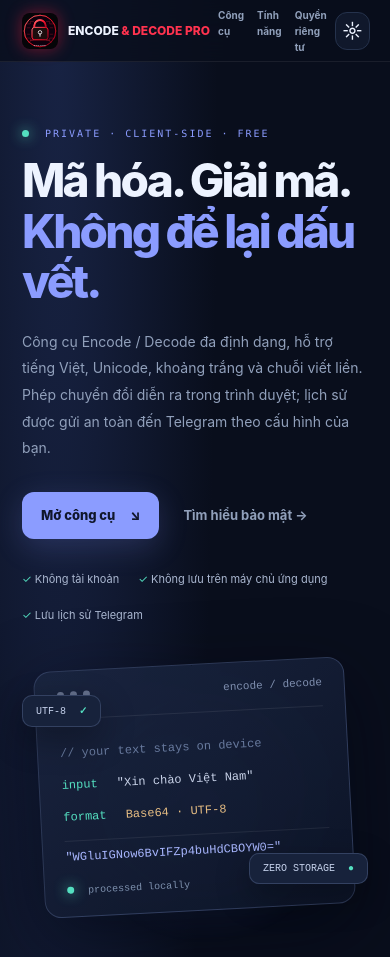
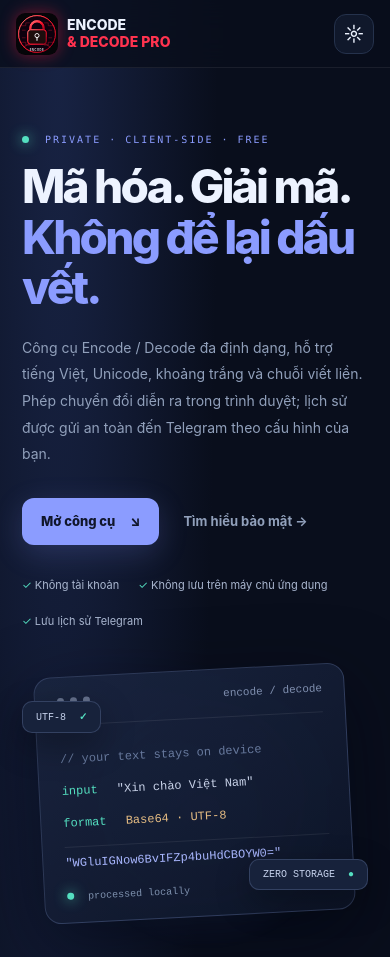
Before and after one commit to khahdihdz/encode, a plain HTML site: page index.html in a window 390 px wide. Shown: the top 957 px of the page. Drawn offline with Linux system fonts and the light colour scheme.

Commit message:
Fix mobile header brand title clipping

```diff
--- a/styles.css
+++ b/styles.css
@@ -6,3 +6,48 @@
 .brand-logo{width:36px;height:36px;object-fit:contain;filter:drop-shadow(0 0 8px #ff173b70)}footer .brand-logo{width:30px;height:30px}
 
 .brand-name{font-size:15px;letter-spacing:.3px;white-space:nowrap}.brand-accent{color:#ff334f}@media(max-width:620px){.brand-name{font-size:12px;letter-spacing:0}.topbar{gap:8px}}
+
+/* Mobile header: keep the complete brand visible on narrow screens */
+@media(max-width:620px){
+  .topbar{
+    min-height:68px;
+    height:auto;
+    padding:9px 16px;
+    gap:10px;
+  }
+  .topbar .brand{
+    flex:1 1 auto;
+    min-width:0;
+    gap:9px;
+    font-size:14px;
+    line-height:1.2;
+  }
+  .topbar .brand-logo{
+    flex:0 0 42px;
+    width:42px;
+    height:42px;
+  }
+  .topbar .brand-name{
+    display:block;
+    min-width:0;
+    max-width:150px;
+    white-space:normal;
+    overflow-wrap:normal;
+    font-size:14px;
+    line-height:1.2;
+    letter-spacing:0;
+  }
+  .topbar .brand-accent{
+    display:block;
+    white-space:nowrap;
+  }
+  .topbar nav{
+    display:none;
+  }
+  .topbar .icon-btn{
+    flex:0 0 40px;
+    width:40px;
+    height:40px;
+    margin-left:auto;
+  }
+}
```
